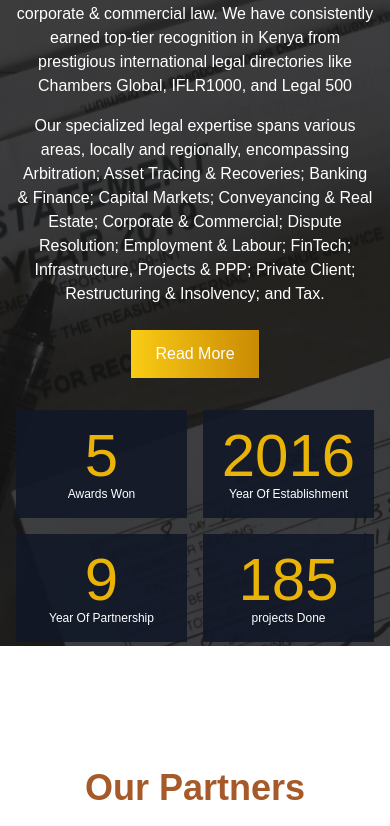
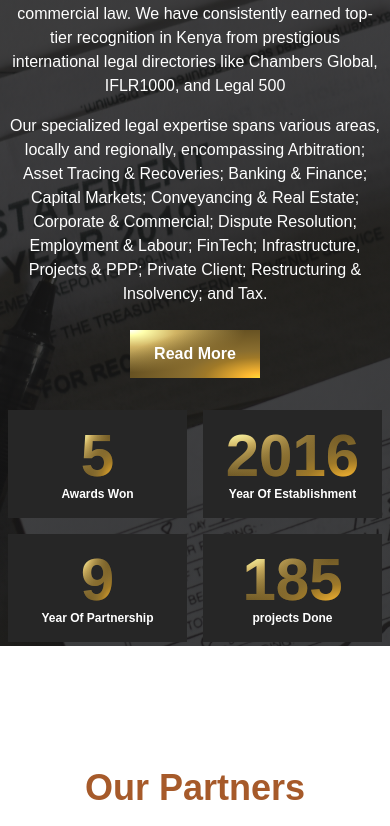
Before and after one commit to rencyngina/law-firm, a Next.js app: page / in a window 390 px wide. Shown: the part 2152-2978 px from the top of the page. Built offline with nearby package versions, Linux system fonts and the light colour scheme.

Commit message:
update #responsive landingpage

```diff
--- a/src/components/section2.jsx
+++ b/src/components/section2.jsx
@@ -1,7 +1,7 @@
 "use_client";
 import { Padding } from "@mui/icons-material";
 import React, { useEffect, useState } from "react";
-import Link from 'next/link'
+import Link from "next/link";
 
 const Section2 = () => {
   const [countersVisible, setCountersVisible] = useState(false);
@@ -87,7 +87,7 @@ const Section2 = () => {
     fontWeight: "bolder",
     color: "white",
     transition: "background 0.3s, color 0.3s",
-    marginTop: '4px'
+    marginTop: "4px",
   };
 
   const handleMouseEnter = (event) => {
@@ -100,41 +100,23 @@ const Section2 = () => {
     event.target.style.color = "#A65A2A";
   };
 
-  const counterItemsstyles = {
-    // padding: "20px",
-    backgroundColor: "rgba(35, 35, 35, 0.9)",
-    height: "150px",
-    width: "220px",
-    display: "flex",
-    flexWrap: 'wrap',
-    flexDirection: "column",
-    justifyContent: "center",
-    alignItems: "center",
-    // color: "#A65A2A",
-    boxShadow: "0 4px 8px rgba(0, 0, 0, 0.1)",
-    transition: "transform 0.3s ease-in-out",
-    cursor: "pointer",
-    margin: "10px",
-    fontFamily: 'Encode Sans Expanded, sans-serif',
-    fontSize: '3.5rem',
-    };
-
   return (
-     <div className="w-full h-screen sm:h-screen lg:h-[85vh] xl:h-[70vh] flex flex-col justify-center items-center relative overflow-hidden"
+    <div
+      className="w-full h-screen sm:h-screen lg:h-[85vh] xl:h-[70vh] flex flex-col justify-center items-center relative overflow-hidden"
       style={{
         backgroundImage: `linear-gradient(rgba(26, 25, 25, 0.8), rgba(21, 21, 21, 0.8)), url(/images/14r.jpg)`,
         backgroundPosition: "center",
         backgroundSize: "cover",
         backgroundRepeat: "no-repeat",
-      overflowY: 'hidden',
+        overflowY: "hidden",
         backgroundAttachment: "fixed",
-      '@media (max-width: 1024px)': { // Apply styles for screens smaller than lg breakpoint
-        backgroundAttachment: 'fixed', // Set the background attachment to "fixed" for smaller screens
-
-      }
+        "@media (max-width: 1024px)": {
+          // Apply styles for screens smaller than lg breakpoint
+          backgroundAttachment: "fixed", // Set the background attachment to "fixed" for smaller screens
+        },
       }}
     >
-      <div className="max-w-5xl mx-auto px-4 lg:grid lg:grid-cols-2 lg:gap-8 items-center">
+      <div className="max-w-7xl mx-auto px-2 lg:grid lg:grid-cols-2 lg:gap-4 items-center">
         <div className="text-center lg:text-left">
           <h6 className="text-white mb-4 text-sm font-bold">
             WE HAVE A SOLID BACKGROUND
@@ -166,44 +148,50 @@ const Section2 = () => {
             FinTech; Infrastructure, Projects & PPP; Private Client;
             Restructuring & Insolvency; and Tax.
           </p>
-          <button className="mt-6 bg-gradient-to-r from-yellow-400 to-yellow-600 text-white py-3 px-6 hover:bg-yellow-500 transition duration-300">
-            <Link href="/about"className="text-white">
+          <button className="mt-6 font-extrabold text-white py-3 px-6 hover:bg-yellow-500 transition duration-300"
+          style={{
+            background: `radial-gradient(ellipse farthest-corner at right bottom, #FEDB37 0%, #FDB931 8%, #9f7928 30%, #8A6E2F 40%, transparent 80%),
+              radial-gradient(ellipse farthest-corner at left top, #FFFFFF 0%, #FFFFAC 8%, #D1B464 25%, #5d4a1f 62.5%, #5d4a1f 100%)`,
+          }}
+          >
+            <Link href="/about" className="text-white">
               Read More
             </Link>
           </button>
         </div>
         <div className="grid grid-cols-2 gap-4 mt-8 lg:mt-0">
           <div
-            className={`counter-item ${countersVisible ? "animate" : ""} bg-gray-900 bg-opacity-90 flex flex-col justify-center items-center p-4 transition-transform duration-300 cursor-pointer`}
+            className={`counter-item ${
+              countersVisible ? "animate" : ""
+            } bg-[rgb(38,38,38)] flex flex-col justify-center items-center p-4 transition-transform duration-300 cursor-pointer`}
           >
-            <h3 className="text-yellow-500 text-6xl">
-              {awardsWon}
-            </h3>
-            <p className="text-white text-xs">Awards Won</p>
+            <h3 className="gradient-text text-6xl font-extrabold">{awardsWon}</h3>
+            <p className="text-white text-xs font-extrabold">Awards Won</p>
           </div>
           <div
-            className={`counter-item ${countersVisible ? "animate" : ""} bg-gray-900 bg-opacity-90 flex flex-col justify-center items-center p-4 transition-transform duration-300 cursor-pointer`}
+            className={`counter-item ${
+              countersVisible ? "animate" : ""
+            } bg-[rgb(38,38,38)] flex flex-col justify-center items-center p-4 transition-transform duration-300 cursor-pointer`}
           >
-            <h3 className="text-yellow-500 text-6xl">
-              {workHours}
-            </h3>
-            <p className="text-white text-xs">Year Of Establishment</p>
+            <h3 className="gradient-text text-6xl font-extrabold">{workHours}</h3>
+            <p className="text-white text-xs font-extrabold">Year Of Establishment</p>
           </div>
           <div
-            className={`counter-item ${countersVisible ? "animate" : ""} bg-gray-900 bg-opacity-90 flex flex-col justify-center items-center p-4 transition-transform duration-300 cursor-pointer`}
+            className={`counter-item ${
+              countersVisible ? "animate" : ""
+            } bg-[rgb(38,38,38)] flex flex-col justify-center items-center p-4 transition-transform duration-300 cursor-pointer`}
           >
-            <h3 className="text-yellow-500 text-6xl">
-              {greatReviews}
-            </h3>
-            <p className="text-white text-xs">Year Of Partnership</p>
+            <h3 className="text-6xl font-extrabold gradient-text"
+            >{greatReviews}</h3>
+            <p className="text-white text-xs font-extrabold">Year Of Partnership</p>
           </div>
           <div
-            className={`counter-item ${countersVisible ? "animate" : ""} bg-gray-900 bg-opacity-90 flex flex-col justify-center items-center p-4 transition-transform duration-300 cursor-pointer`}
+            className={`counter-item ${
+              countersVisible ? "animate" : ""
+            } bg-[rgb(38,38,38)] flex flex-col justify-center items-center p-4 transition-transform duration-300 cursor-pointer`}
           >
-            <h3 className="text-yellow-500 text-6xl">
-              {projectsDone}
-            </h3>
-            <p className="text-white text-xs">projects Done</p>
+            <h3 className="gradient-text text-6xl font-extrabold">{projectsDone}</h3>
+            <p className="text-white text-xs font-extrabold">projects Done</p>
           </div>
         </div>
       </div>
--- a/src/styles/globals.css
+++ b/src/styles/globals.css
@@ -10,6 +10,13 @@
   margin: 0;
   overflow-x: hidden;
 
+}
+
+.gradient-text {
+  background: radial-gradient(ellipse farthest-corner at right bottom, #FEDB37 0%, #FDB931 8%, #9f7928 30%, #8A6E2F 40%, transparent 80%),
+              radial-gradient(ellipse farthest-corner at left top, #FFFFFF 0%, #FFFFAC 8%, #D1B464 25%, #5d4a1f 62.5%, #5d4a1f 100%);
+  -webkit-background-clip: text;
+  -webkit-text-fill-color: transparent;
 }
 
 
```
Lines whose indentation alone changed are shown as unchanged.
